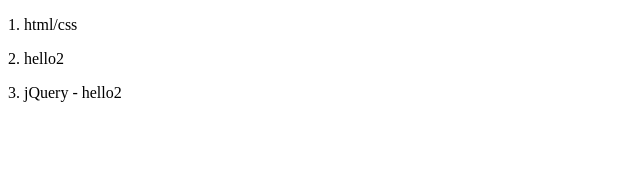
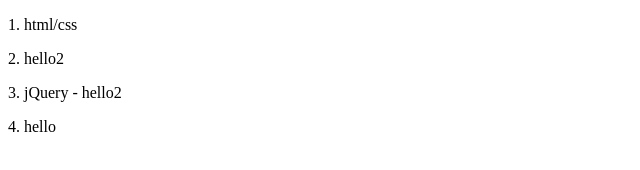
Before and after one commit to lovekim12/hello, a plain HTML site: page index.html in a window 1280 px wide. Shown: the full height of the page, 0-640 px from the left. Drawn offline with Linux system fonts and the light colour scheme.

Commit message:
hello추가

```diff
--- a/index.html
+++ b/index.html
@@ -9,5 +9,6 @@
     <p>1. html/css</p>
     <p>2. hello2</p>
     <p>3. jQuery - hello2</p>
+    <p>4. hello</p>
 </body>
 </html>
```
